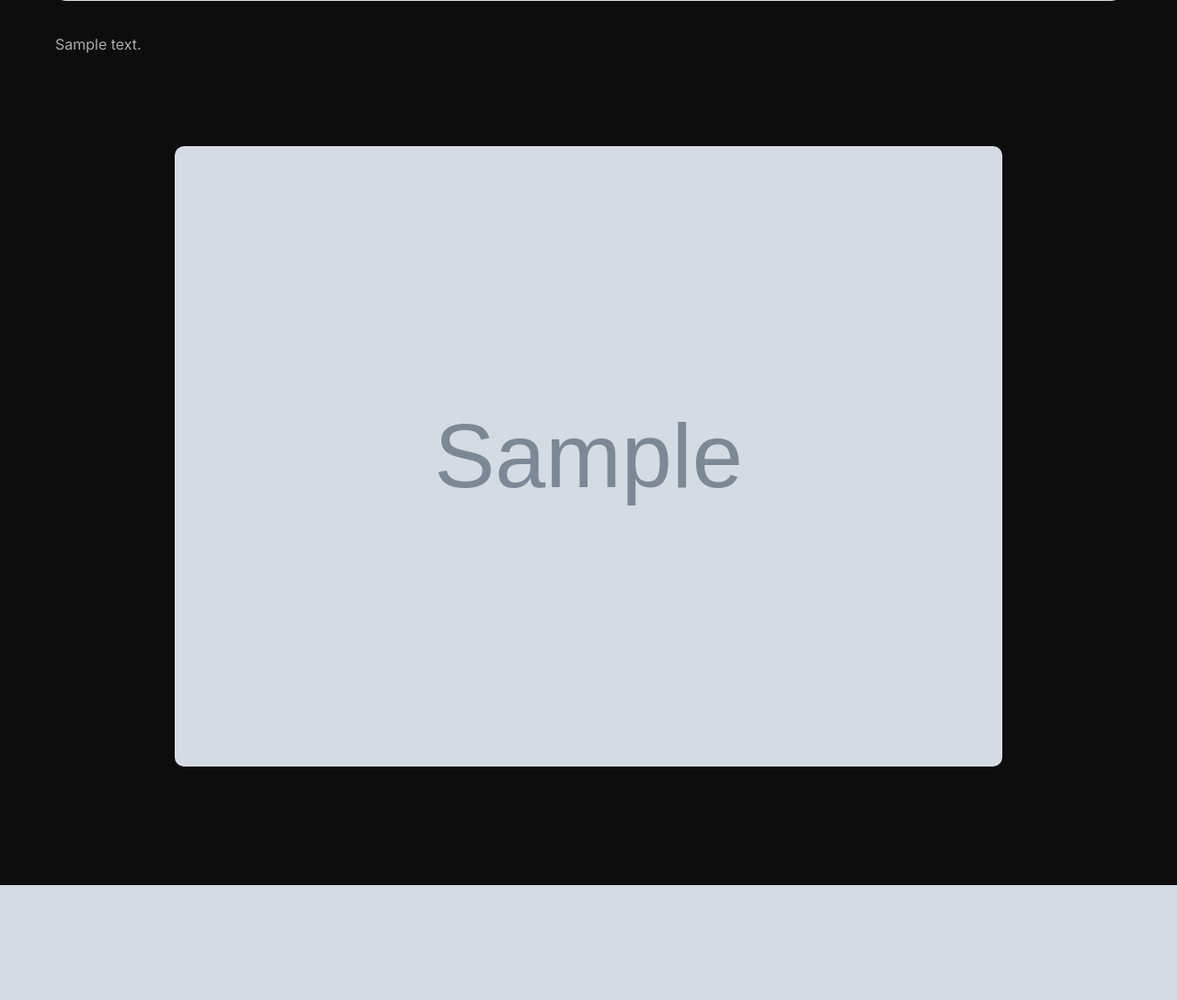
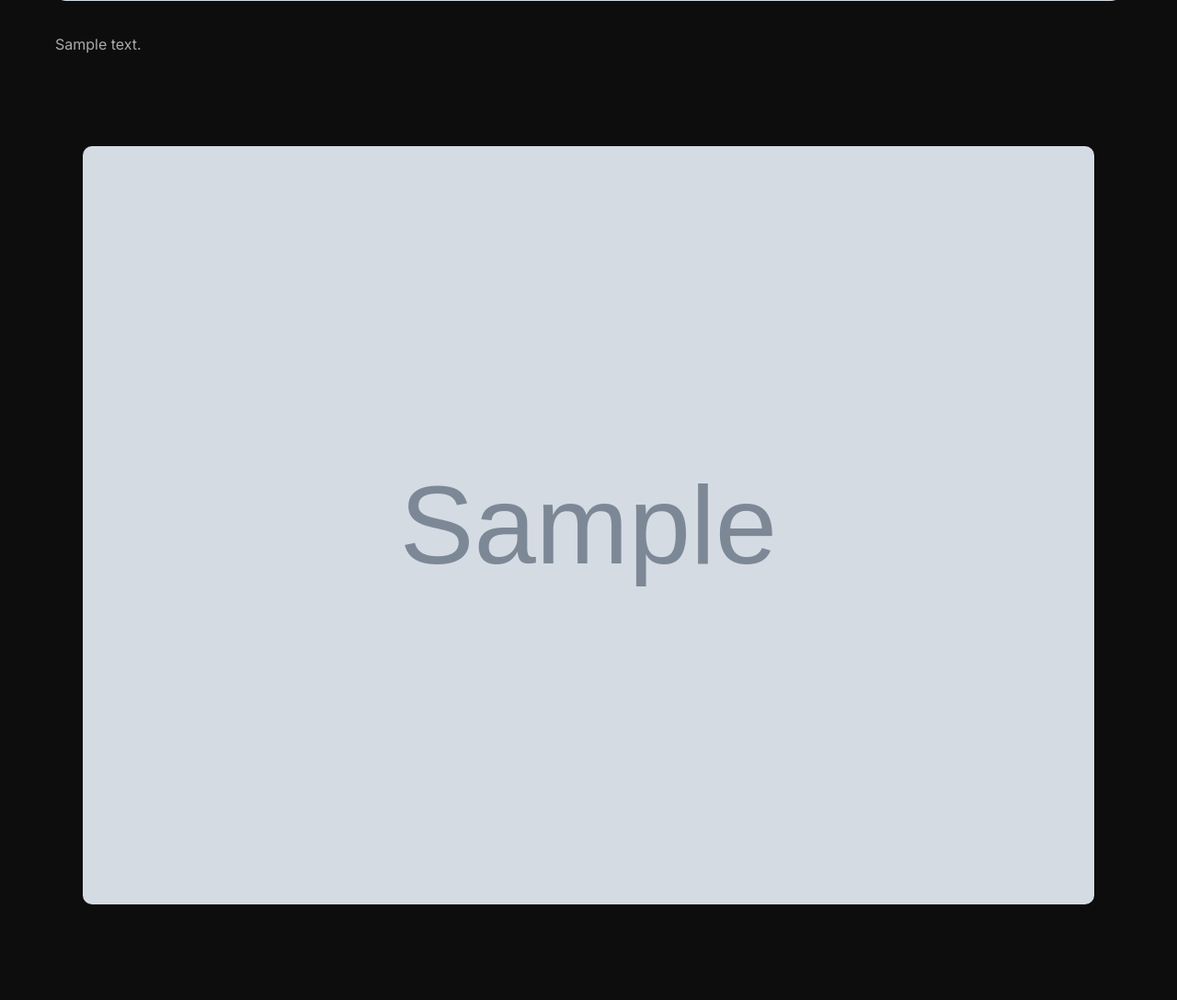
Before and after one commit to abhilashmarathe/aishwarya-portfolio, a Django app: page /project/1/ in a window 1280 px wide. Shown: the part 1141-2229 px from the top of the page at 92% size. Before the commit the page ends 2104 px from the top, so only its background shows below. Run offline with Django 5.2, Linux system fonts and the light colour scheme; tables that the repository leaves empty hold one stand-in row (values such as "Sample post"); grey boxes marked "Sample" are stand-in pictures.

Commit message:
Update project_detail.html

```diff
--- a/templates/project_detail.html
+++ b/templates/project_detail.html
@@ -46,6 +46,30 @@
             margin-bottom: 25px;
             border-radius: 10px;
         }
+
+        .catalogue-grid {
+            display: grid;
+            grid-template-columns: repeat(auto-fit, minmax(280px, 1fr));
+            gap: 20px;
+            padding: 40px 20px;
+            max-width: 1100px;
+            margin: auto;
+        }
+
+        .catalogue-item img {
+            width: 100%;
+            border-radius: 10px;
+            object-fit: cover;
+            transition: transform 0.3s ease;
+        }
+
+        .catalogue-item img:hover {
+            transform: scale(1.03);
+        }
+
+        .catalogue-item{
+            overflow:hidden;
+        }
     </style>
 </head>
 
@@ -59,10 +83,14 @@
 
 <p>{{ project.description }}</p>
 
-<div class="catalogue">
+<div class="catalogue-grid">
+
     {% for img in project.catalogue_images.all %}
-        <img src="{{ img.image.url }}">
+        <div class="catalogue-item">
+            <img src="{{ img.image.url }}" alt="">
+        </div>
     {% endfor %}
+
 </div>
 
 </body>
```
